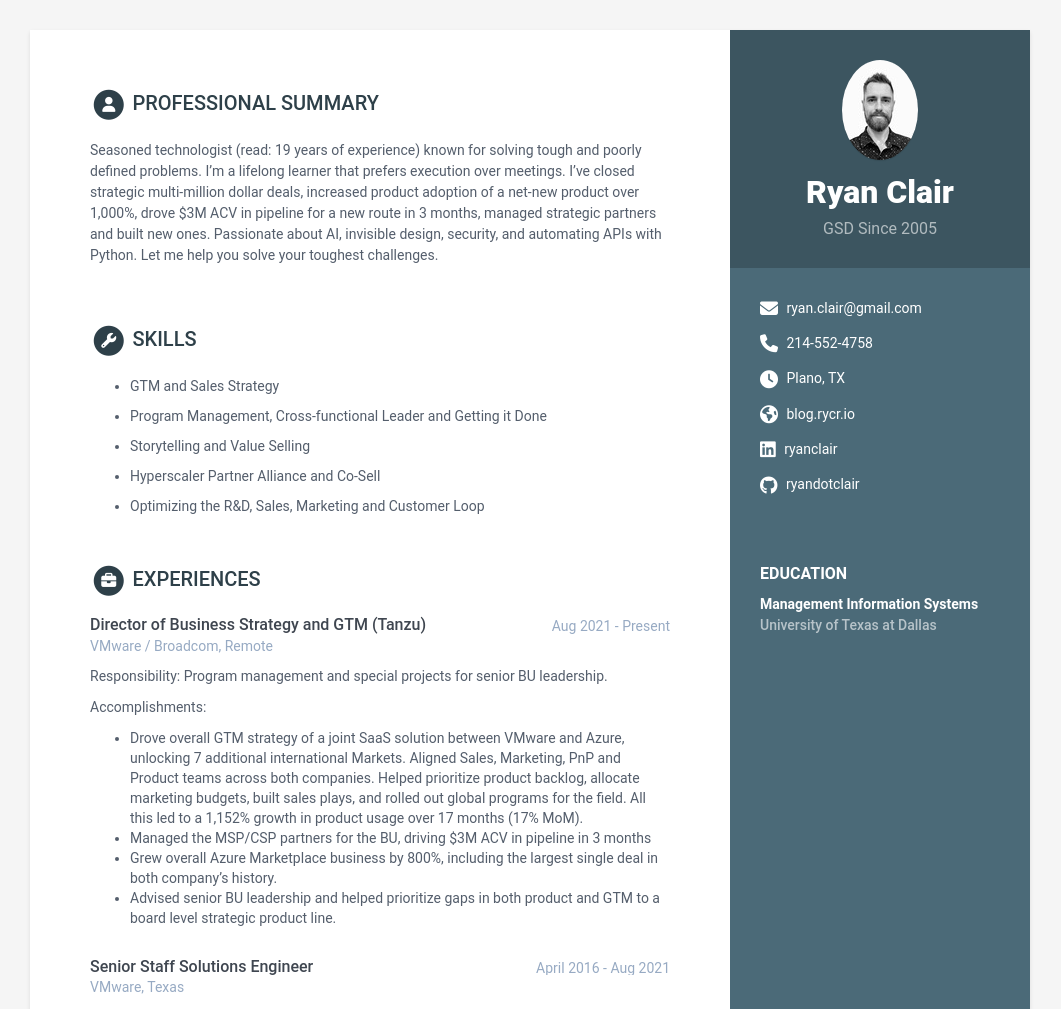
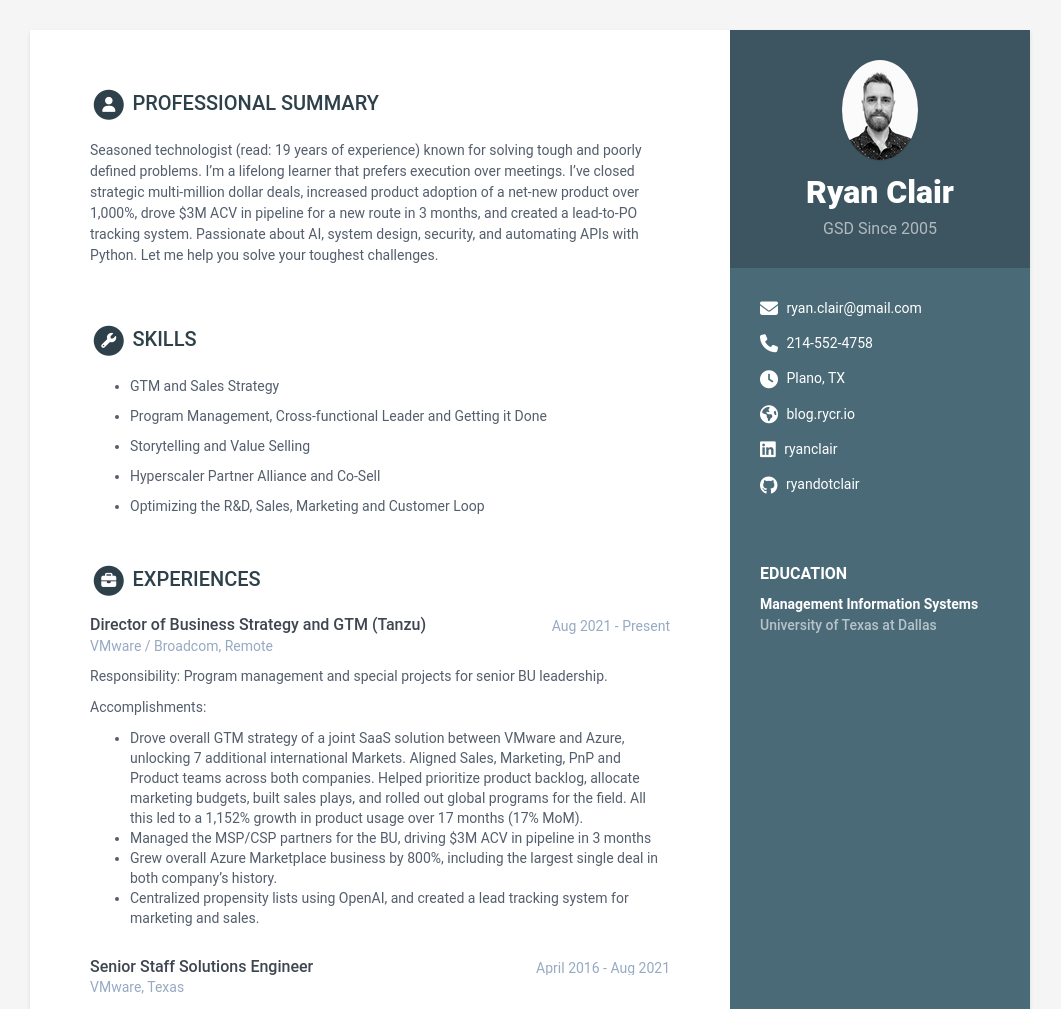
Before and after one commit to ryandotclair/online-cv-pdf, a Jekyll site: the page built from index.html, in a window 1280 px wide. Shown: the top 1009 px of the page, without its empty margins (110-1171 px from the left). Built offline with Jekyll 4.4.1, drawn with Linux system fonts in a browser that asks for light colours.

Commit message:
workvia version

```diff
--- a/_data/data.yml
+++ b/_data/data.yml
@@ -41,7 +41,7 @@ sidebar:
 career-profile:
     title: Professional Summary
     summary: |
-      Seasoned technologist (read: 19 years of experience) known for solving tough and poorly defined problems.  I'm a lifelong learner that prefers execution over meetings.  I've closed strategic multi-million dollar deals, increased product adoption of a net-new product over 1,000%, drove $3M ACV in pipeline for a new route in 3 months, managed strategic partners and built new ones. Passionate about AI, invisible design, security, and automating APIs with Python. Let me help you solve your toughest challenges.
+      Seasoned technologist (read: 19 years of experience) known for solving tough and poorly defined problems.  I'm a lifelong learner that prefers execution over meetings.  I've closed strategic multi-million dollar deals, increased product adoption of a net-new product over 1,000%, drove $3M ACV in pipeline for a new route in 3 months, and created a lead-to-PO tracking system. Passionate about AI, system design, security, and automating APIs with Python. Let me help you solve your toughest challenges.
 
 education:
     title: Education
@@ -62,7 +62,7 @@ experiences:
             - Drove overall GTM strategy of a joint SaaS solution between VMware and Azure, unlocking 7 additional international Markets. Aligned Sales, Marketing, PnP and Product teams across both companies. Helped prioritize product backlog, allocate marketing budgets, built sales plays, and rolled out global programs for the field. All this led to a 1,152% growth in product usage over 17 months (17% MoM).
             - Managed the MSP/CSP partners for the BU, driving $3M ACV in pipeline in 3 months
             - Grew overall Azure Marketplace business by 800%, including the largest single deal in both company's history.
-            - Advised senior BU leadership and helped prioritize gaps in both product and GTM to a board level strategic product line.
+            - Centralized propensity lists using OpenAI, and created a lead tracking system for marketing and sales.
       - role: Senior Staff Solutions Engineer
         time: April 2016 - Aug 2021
         company: VMware, Texas
```
